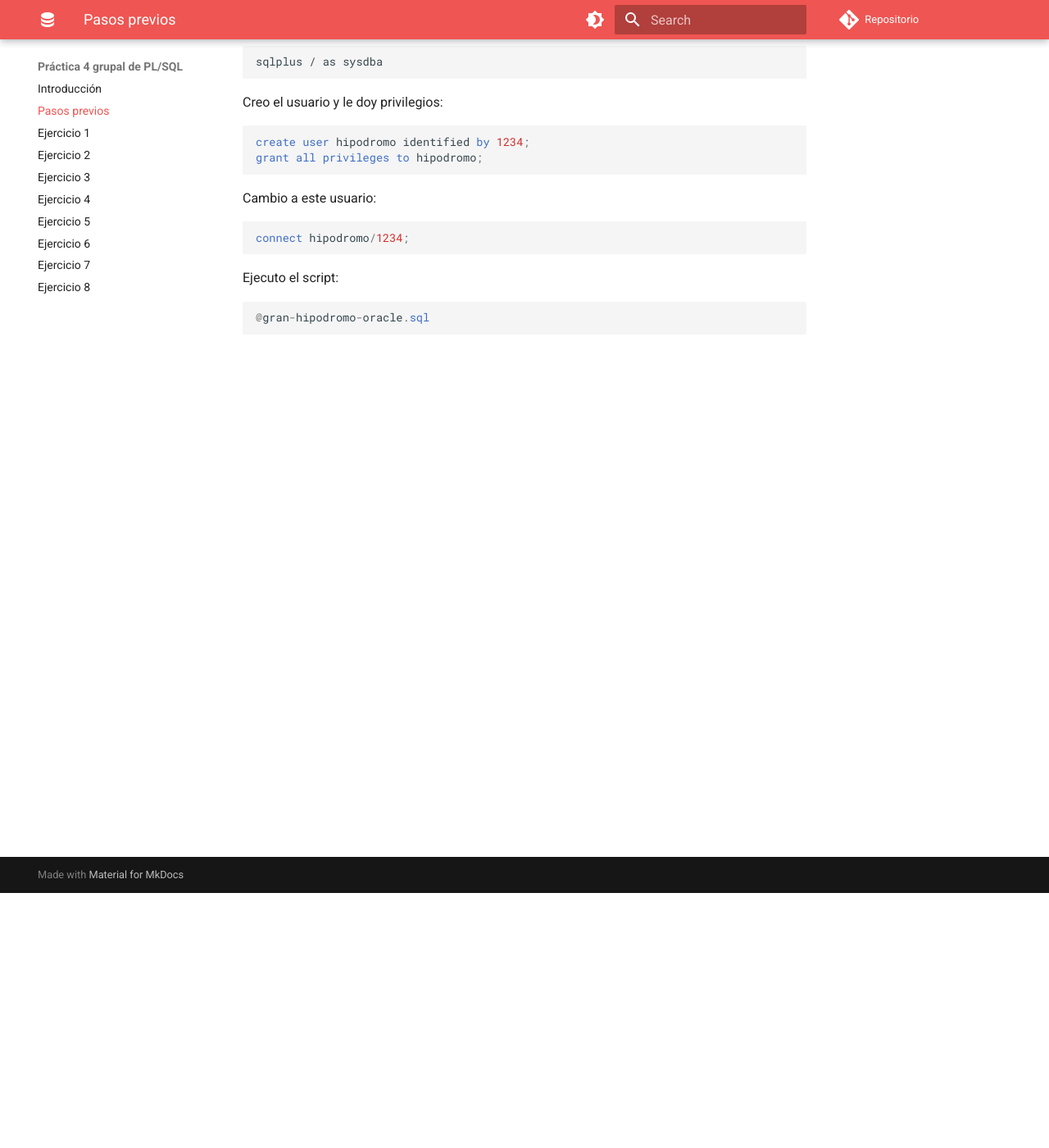
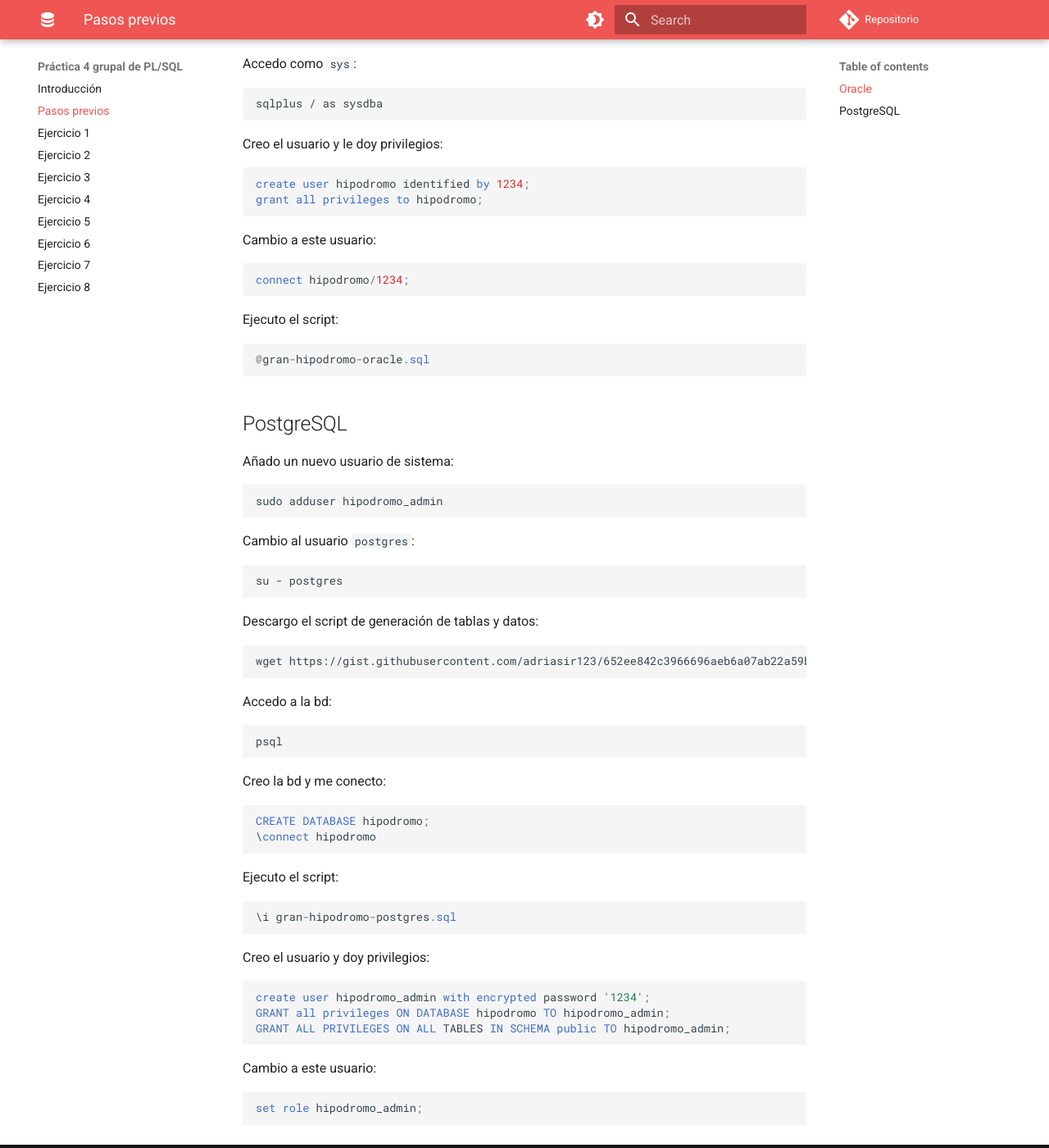
Before and after one commit to adriasir123/grupalesbdc, an MkDocs documentation site: the page built from docs/p4-grupal-plsql/pasos-previos.md, in a window 1280 px wide and 1400 px high, scrolled down 311 px. Shown: the whole window at 82% size. Built offline with MkDocs 1.6.1 and Material for MkDocs 9.7.7, drawn with Linux system fonts in a browser that asks for light colours; comment, search, counter and statistics services are not loaded.

Commit message:
pasos previos postgresql terminados

````diff
--- a/docs/p4-grupal-plsql/pasos-previos.md
+++ b/docs/p4-grupal-plsql/pasos-previos.md
@@ -1,4 +1,6 @@
 # Pasos previos
+
+## Oracle
 
 Descargo el script de generación de tablas y datos:
 
@@ -30,3 +32,56 @@ Ejecuto el script:
 ```sql
 @gran-hipodromo-oracle.sql
 ```
+
+## PostgreSQL
+
+Añado un nuevo usuario de sistema:
+
+```shell
+sudo adduser hipodromo_admin
+```
+
+Cambio al usuario `postgres`:
+
+```shell
+su - postgres
+```
+
+Descargo el script de generación de tablas y datos:
+
+```shell
+wget https://gist.githubusercontent.com/adriasir123/652ee842c3966696aeb6a07ab22a59b2/raw/715cf2683488b6aa9e8d481749620c282e5872c3/gran-hipodromo-postgres.sql
+```
+
+Accedo a la bd:
+
+```shell
+psql
+```
+
+Creo la bd y me conecto:
+
+```sql
+CREATE DATABASE hipodromo;
+\connect hipodromo
+```
+
+Ejecuto el script:
+
+```sql
+\i gran-hipodromo-postgres.sql
+```
+
+Creo el usuario y doy privilegios:
+
+```sql
+create user hipodromo_admin with encrypted password '1234';
+GRANT all privileges ON DATABASE hipodromo TO hipodromo_admin;
+GRANT ALL PRIVILEGES ON ALL TABLES IN SCHEMA public TO hipodromo_admin;
+```
+
+Cambio a este usuario:
+
+```sql
+set role hipodromo_admin;
+```
````
